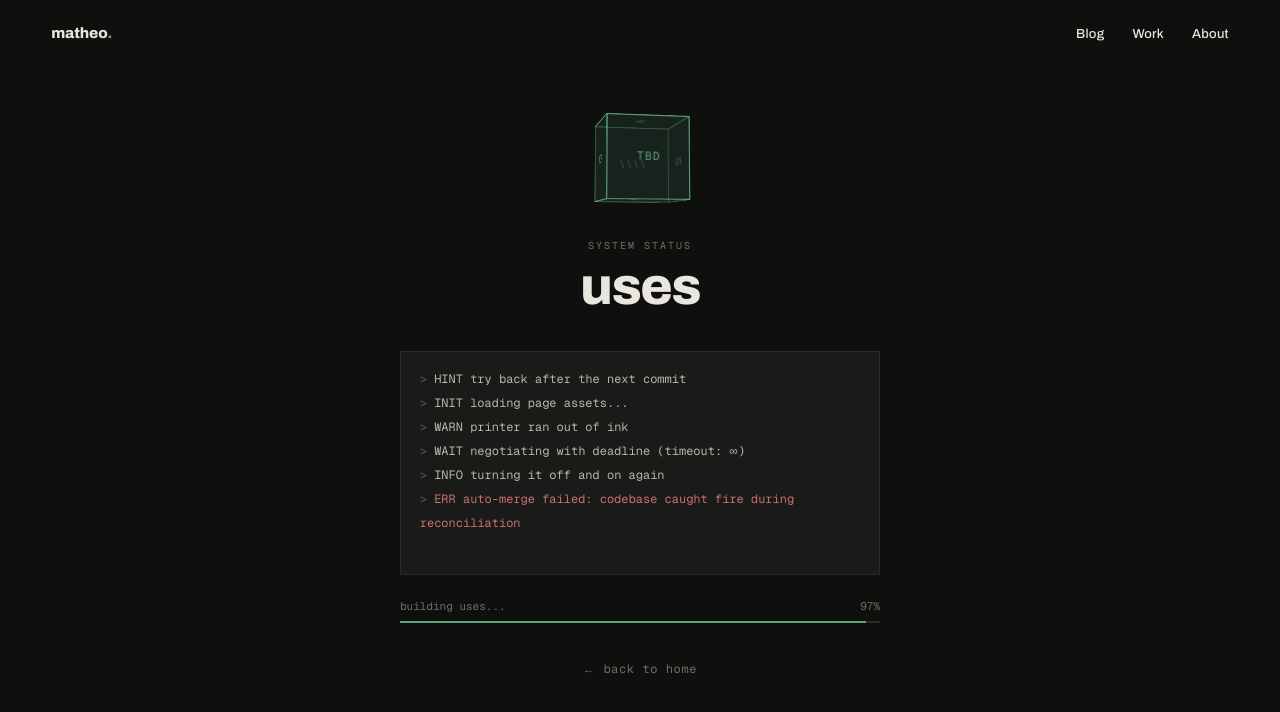
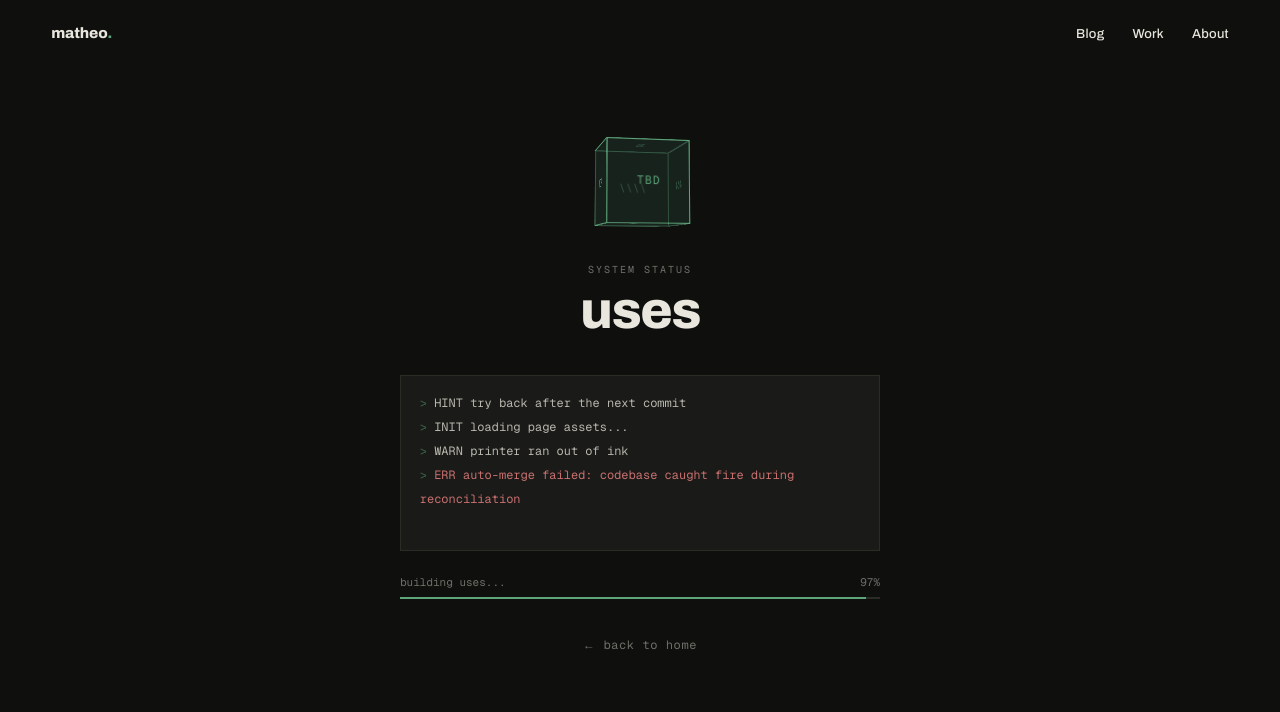
Before and after one commit to Sucu-Syndicate/silverline-portfolio, a Next.js app: page /uses in a window 1280 px wide. Shown: the top 712 px of the page. Built offline with nearby package versions, Linux system fonts and the light colour scheme.

Commit message:
[PTASK-007] WIP terminal: 4 lines, random 0.3-1s delays, cursor follows last line

```diff
--- a/app/globals.css
+++ b/app/globals.css
@@ -268,7 +268,7 @@ a { color: inherit; text-decoration: none; }
   to   { opacity: 1; transform: translateY(0); }
 }
 @keyframes blink { 50% { opacity: 0; } }
-@keyframes wip-line-in { to { opacity: 1; } }
+@keyframes wip-line-in { from { opacity: 0; transform: translateX(-4px); } to { opacity: 1; transform: translateX(0); } }
 
 /* ─── Idle reveal ─────────────────────────────────────── */
 .coords {
--- a/components/ui/WorkInProgress.tsx
+++ b/components/ui/WorkInProgress.tsx
@@ -34,9 +34,13 @@ const ERR_POOL = [
 ];
 
 function buildSequence(): string[] {
-  const shuffled = [...LOG_POOL].sort(() => Math.random() - 0.5).slice(0, 5);
+  const shuffled = [...LOG_POOL].sort(() => Math.random() - 0.5).slice(0, 3);
   const err = ERR_POOL[Math.floor(Math.random() * ERR_POOL.length)];
   return [...shuffled, err];
+}
+
+function randDelay() {
+  return 300 + Math.random() * 700; // 300–1000ms
 }
 
 interface WorkInProgressProps {
@@ -47,12 +51,31 @@ export default function WorkInProgress({ label }: WorkInProgressProps) {
   const [lines, setLines] = useState<string[]>([]);
   const [progress, setProgress] = useState(0);
 
-  // Set all lines at once — CSS animation-delay handles the drip-in visually.
-  // This avoids interval + Strict Mode interaction that was cutting off lines.
+  // Recursive setTimeout with random 300–1000ms delays between lines.
+  // `cancelled` flag ensures Strict Mode's second effect invocation cleanly
+  // takes over without the first run's timeouts leaking through.
   useEffect(() => {
     const sequence = buildSequence();
-    setLines(sequence);
-    return () => setLines([]);
+    let idx = 0;
+    let cancelled = false;
+    let timer: ReturnType<typeof setTimeout>;
+
+    const addNext = () => {
+      if (cancelled || idx >= sequence.length) return;
+      const line = sequence[idx++];
+      setLines((prev) => [...prev, line]);
+      if (idx < sequence.length) {
+        timer = setTimeout(addNext, randDelay());
+      }
+    };
+
+    addNext();
+
+    return () => {
+      cancelled = true;
+      clearTimeout(timer);
+      setLines([]);
+    };
   }, []);
 
   useEffect(() => {
@@ -170,20 +193,14 @@ export default function WorkInProgress({ label }: WorkInProgressProps) {
             key={i}
             style={{
               color: line.startsWith('ERR') ? '#c97070' : 'var(--text-2)',
-              opacity: 0,
-              animation: `wip-line-in 0.3s ease ${i * 700}ms forwards`,
+              animation: 'wip-line-in 0.25s ease both',
             }}
           >
             <span style={{ color: 'var(--accent)', opacity: 0.5 }}>{'>'}</span>{' '}
             {line}
           </div>
         ))}
-        <span
-          style={{
-            color: 'var(--accent)',
-            animation: 'blink 1.1s step-end infinite',
-          }}
-        >
+        <span style={{ color: 'var(--accent)', animation: 'blink 1.1s step-end infinite' }}>
           _
         </span>
       </div>
```
